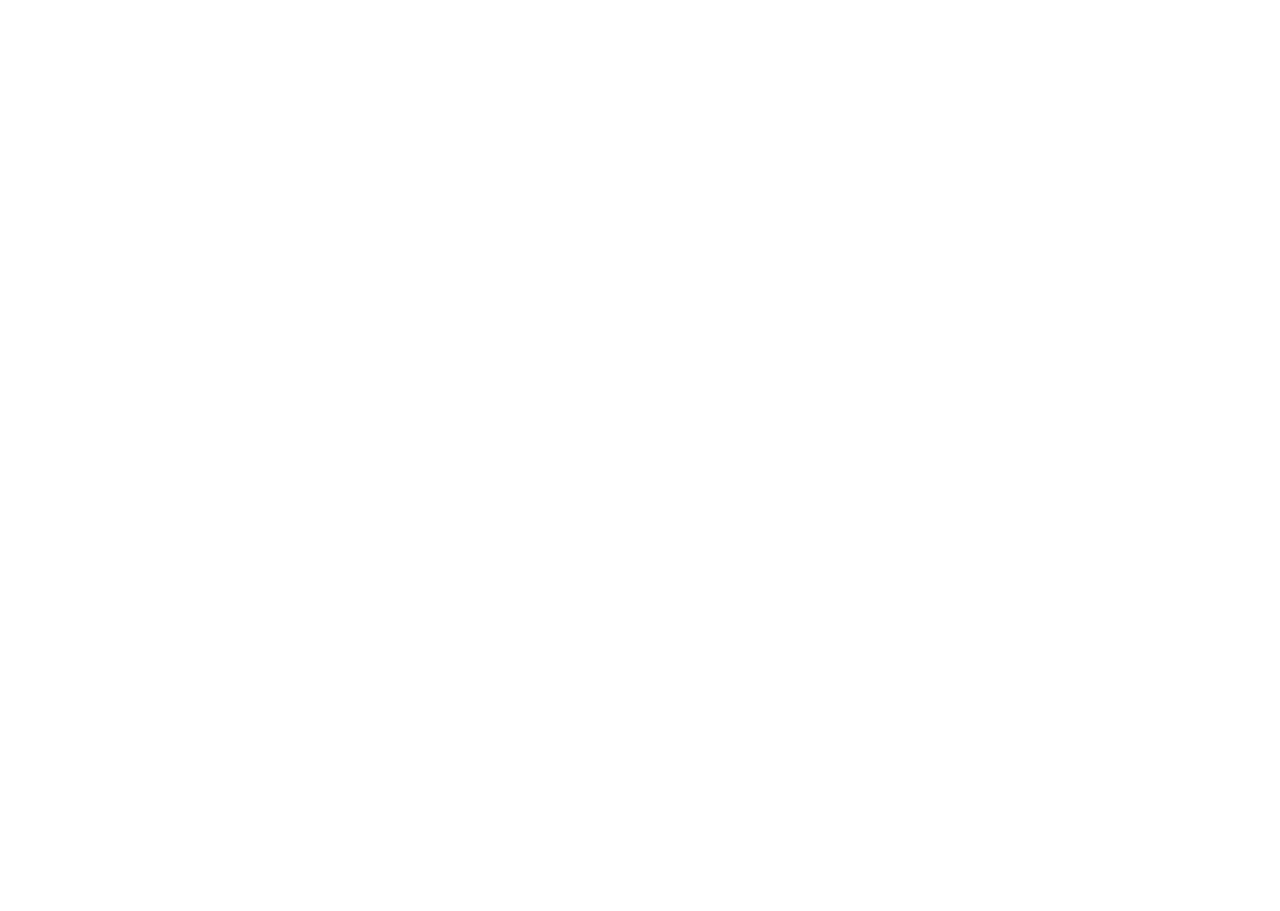
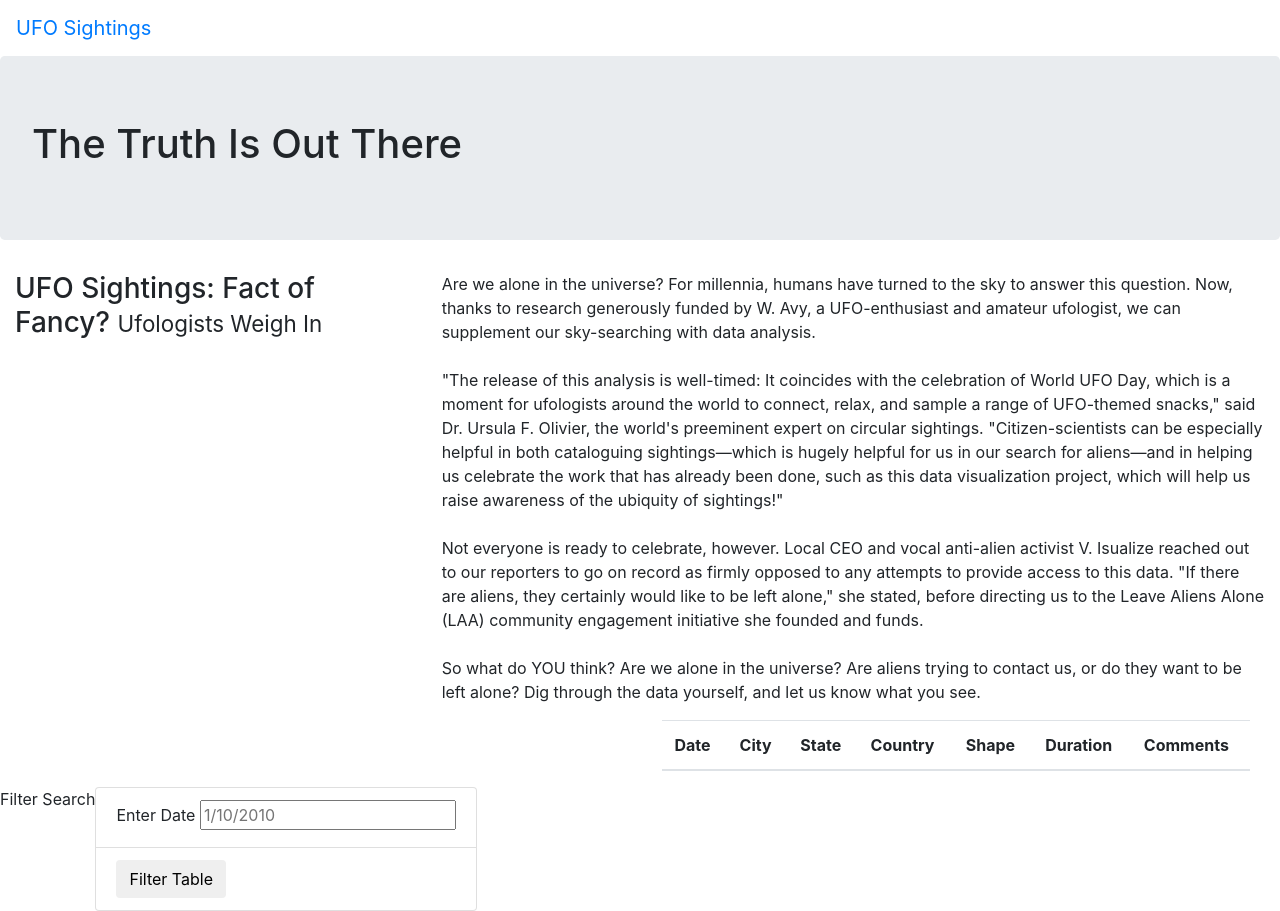
Before and after one commit to anipingping/UFOs, a plain HTML site: page index.html in a window 1280 px wide. Before the commit the page ends 800 px from the top, so only its background shows below. Drawn offline with nearby package versions, Linux system fonts and the light colour scheme.

Commit message:
Add files via upload

```diff
--- a/index.html
+++ b/index.html
@@ -15,8 +15,57 @@
 <body>
     <div class="wrapper">
         <nav class="navbar navbar-expand-lg">
+            <a class="navbar-brand" href="index.html">UFO Sightings</a>
+        </nav>
+    <div class="jumbotron">
+            <h1>The Truth Is Out There</h1>
+        </div>
+        <div class="container-fluid">
+            <div class="row">
+              <div class="col-md-4">
+                <h3>UFO Sightings: Fact of Fancy? <small>Ufologists Weigh In</small></h3>
+              </div>
+              <div class="col-md-8">
+                <p>
+                  Are we alone in the universe? For millennia, humans have turned to the sky to answer this question. Now, thanks to research generously funded by W. Avy, a UFO-enthusiast and amateur ufologist, we can supplement our sky-searching with data analysis.<br><br>"The release of this analysis is well-timed: It coincides with the celebration of World UFO Day, which is a moment for ufologists around the world to connect, relax, and sample a range of UFO-themed snacks," said Dr. Ursula F. Olivier, the world's preeminent expert on circular sightings. "Citizen-scientists can be especially helpful in both cataloguing sightings—which is hugely helpful for us in our search for aliens—and in helping us celebrate the work that has already been done, such as this data visualization project, which will help us raise awareness of the ubiquity of sightings!"<br><br>Not everyone is ready to celebrate, however. Local CEO and vocal anti-alien activist V. Isualize reached out to our reporters to go on record as firmly opposed to any attempts to provide access to this data. "If there are aliens, they certainly would like to be left alone," she stated, before directing us to the Leave Aliens Alone (LAA) community engagement initiative she founded and funds.<br><br>So what do YOU think? Are we alone in the universe? Are aliens trying to contact us, or do they want to be left alone? Dig through the data yourself, and let us know what you see.
+        <div class="container-fluid">
+            <div class="row">
+                <div class="col-md-3">
+                </div>
+                <div class="col-md-9">
+                    <table class="table table-striped">
+                      <thead>
+                        <tr>
+                            <th>Date</th>
+                            <th>City</th>
+                            <th>State</th>
+                            <th>Country</th>
+                            <th>Shape</th>
+                            <th>Duration</th>
+                            <th>Comments</th>
+                        </tr>
+                      </thead>
+                      <tbody></tbody>
+                    </table>
+                  </div>
+                </div>
+                    </div>
+                  </div>
+                  <form>
+                    <p>Filter Search</p>
+                  </form>
+                <ul class="list-group">
+                    <li class="list-group-item">
+                        <label for="date">Enter Date</label>
+                            <input type="text" placeholder="1/10/2010" id="datetime" />
+                    </li>
+                    <li class="list-group-item">
+                        <button id="filter-btn" type="button" class="btn btn-default">Filter Table</button>
+                    </li>
 
-        </nav>
-    </div>
+                </ul>
+              </div>
+            </div>
+          </div>
 </body>
 </html>
```
